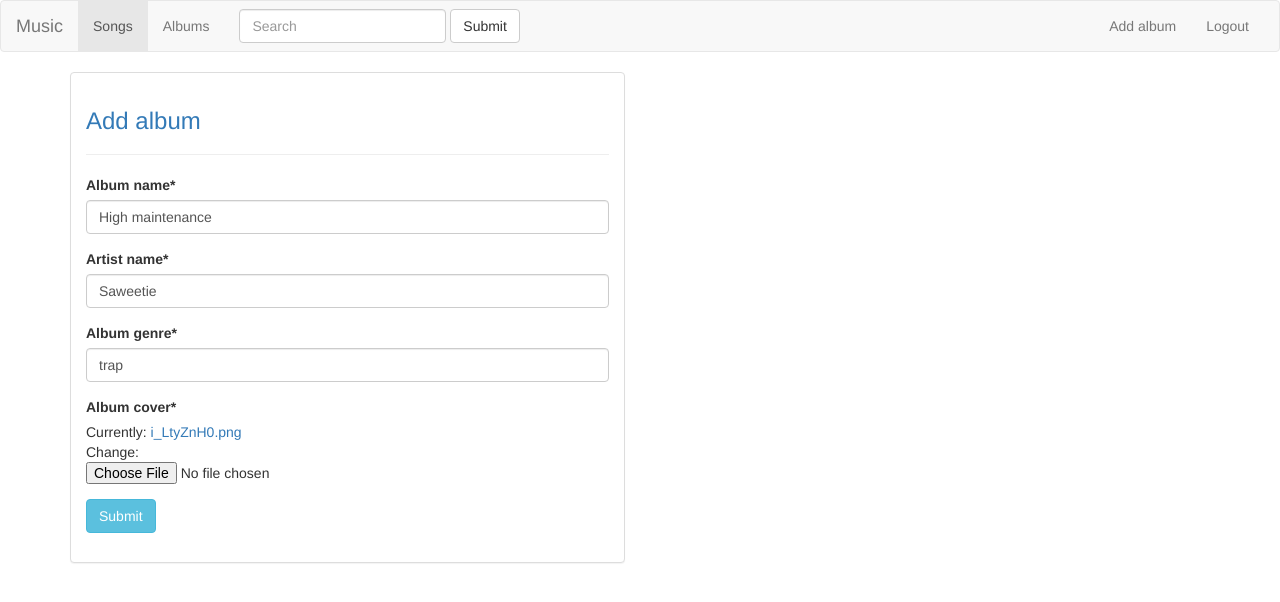
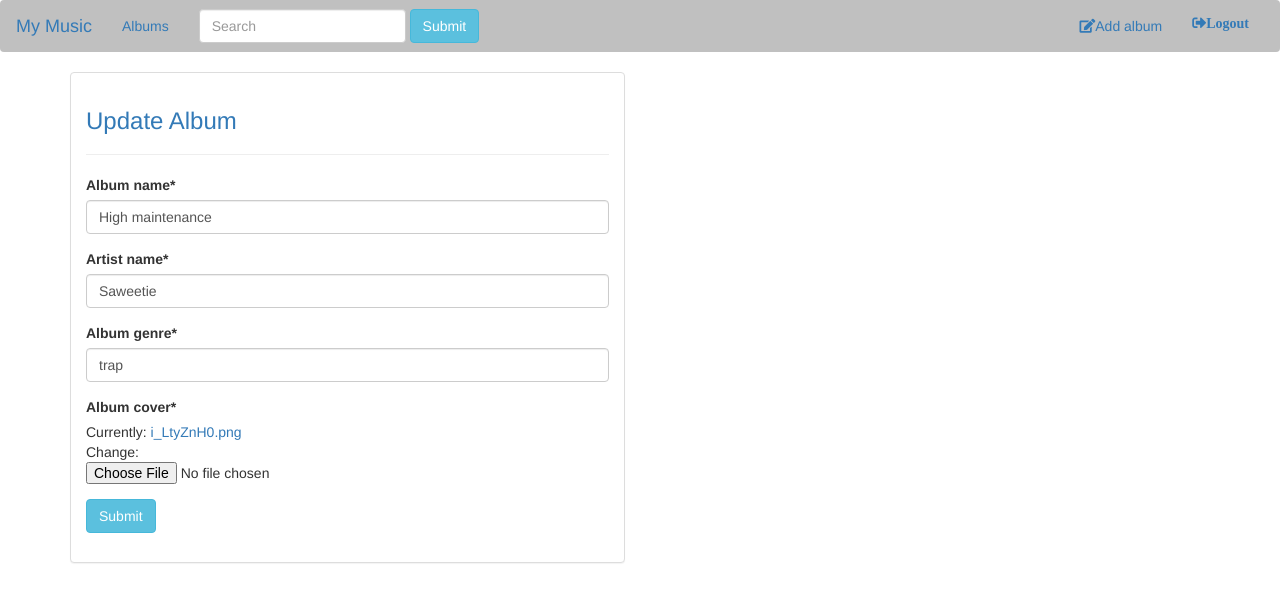
Before and after one commit to kariukiwambui/songs, a Django app: page /1/update-album in a window 1280 px wide. Shown: the top 602 px of the page. Run offline with Django 3.2, Linux system fonts and the light colour scheme; data comes from the database, SQL or seed files in the repository; both versions use the stored data as it was after the commit; some libraries are stand-ins or nearby versions.

Commit message:
songs app

```diff
--- a/songs/models.py
+++ b/songs/models.py
@@ -1,8 +1,10 @@
 from django.db import models
 from django.shortcuts import reverse
+from django.contrib.auth.models import User
 
 # Create your models here.
 class Album(models.Model):
+    user = models.ForeignKey(User, on_delete=models.CASCADE)
     album_name = models.CharField(max_length=25)
     artist_name = models.CharField(max_length=30)
     album_genre = models.CharField(max_length=10)
--- a/songs/templates/songs/base.html
+++ b/songs/templates/songs/base.html
@@ -12,7 +12,7 @@
 
 
 
-<nav class="navbar navbar-default">
+<nav class="navbar navbar-dark" style="background-color:silver">
   <div class="container-fluid">
     <!-- Brand and toggle get grouped for better mobile display -->
     <div class="navbar-header">
@@ -22,26 +22,26 @@
         <span class="icon-bar"></span>
         <span class="icon-bar"></span>
       </button>
-      <a class="navbar-brand" href="#">Music</a>
+      <a class="navbar-brand" href="{% url 'songs:index' %}">My Music</a>
     </div>
 
     <!-- Collect the nav links, forms, and other content for toggling -->
     <div class="collapse navbar-collapse" id="bs-example-navbar-collapse-1">
       <ul class="nav navbar-nav">
-        <li class="active"><a href="#">Songs <span class="sr-only">(current)</span></a></li>
-        <li><a href="#">Albums</a></li>
+
+        <li><a href="{% url 'songs:index' %}">Albums</a></li>
 
       </ul>
       <form class="navbar-form navbar-left">
         <div class="form-group">
-          <input type="text" class="form-control" placeholder="Search">
+          <input type="text" class="form-control" name="q" value="{{request.GET.q}}" placeholder="Search">
         </div>
-        <button type="submit" class="btn btn-default">Submit</button>
+        <button type="submit" class="btn btn-info">Submit</button>
       </form>
       <ul class="nav navbar-nav navbar-right">
-        <li><a href="{% url 'songs:create_album' %}">Add album</a></li>
+        <li><a href="{% url 'songs:create_album' %}"><i class="fas fa-edit"></i>Add album</a></li>
 
-        <li><a href="#">Logout</a></li>
+        <li><a href="{% url 'songs:login' %}"><i class="fas fa-sign-out-alt">Logout</i></a></li>
       </ul>
     </div><!-- /.navbar-collapse -->
   </div><!-- /.container-fluid -->
--- a/songs/templates/songs/create_album.html
+++ b/songs/templates/songs/create_album.html
@@ -8,7 +8,7 @@
     <div class="row">
         <div class="col-sm-6">
             <div class="panel panel-default panel-body">
-                <h3 class="text-primary">Add album</h3>
+                <h3 class="text-primary">{% if object%}Update Album{%else%}Add album{%endif%}</h3>
                 <hr>
                 <form method="post" enctype="multipart/form-data">
                     {%if message%}
--- a/songs/templates/songs/create_song.html
+++ b/songs/templates/songs/create_song.html
@@ -8,7 +8,7 @@
         <div class="col-sm-4">
             <div class="panel panel-info">
                 <div class="panel-body">
-                    <h3 class="text-primary text-capitalize">new song</h3>
+                    <h3 class="text-primary text-capitalize">{%if object%}Update Song{%else%}New song{%endif%}</h3>
                     <hr>
                     <form method="post" enctype="multipart/form-data">
                         {%if message%}
--- a/songs/templates/songs/detail.html
+++ b/songs/templates/songs/detail.html
@@ -8,7 +8,7 @@
     <div class="row">
         <div class="col-sm-3">
         <div class="panel panel-default">
-            <div class="panel-body">
+            <div class="panel-body" style="background-color:silver;">
                 <img src="{{album.album_cover.url}}" class="img img-responsive" alt="" style="height:200px;width:80%">
                 <div class="caption">
                     <h5>{{album.album_name}}</h5>
--- a/songs/views.py
+++ b/songs/views.py
@@ -4,10 +4,26 @@ from .forms import AlbumForm, SongForm, UserForm
 from django.views.generic import UpdateView
 from django.contrib.auth import login, authenticate, logout
 from django.contrib.auth.decorators import login_required
+from django.db.models import Q
 # Create your views here.
 @login_required(login_url='songs:login')
 def index(request):
-    albums = Album.objects.all()
+    albums = Album.objects.filter(user=request.user)
+    song_results = Song.objects.all()
+    query = request.GET.get("q")
+    if query:
+        albums = albums.filter(
+            Q(album_name__icontains=query) |
+            Q(artist_name__icontains=query)
+        ).distinct()
+        song_results = song_results.filter(
+            Q(song_name__icontains=query)
+        ).distinct()
+        return render(request, 'songs/index.html', {
+            'albums': albums,
+            'songs': song_results,
+        })
+
     return render(request, 'songs/index.html', {'albums': albums})
 def detail(request,album_id):
     album = get_object_or_404(Album, pk=album_id)
@@ -16,7 +32,7 @@ def detail(request,album_id):
 def create_album(request):
     form = AlbumForm(request.POST or None, request.FILES or None)
     if form.is_valid():
-        albums = Album.objects.all()
+        albums = Album.objects.filter(user=request.user)
         for album in albums:
             if album.album_name == form.cleaned_data.get('album_name'):
                 context = {
@@ -26,6 +42,7 @@ def create_album(request):
                 return render(request, 'songs/create_album.html', context)
         album = form.save(commit=False)
         album.album_cover = request.FILES['album_cover']
+        album.user = request.user
         album.save()
         return render(request, 'songs/detail.html', {'album': album})
     return render(request, 'songs/create_album.html', {'form': form})
@@ -93,12 +110,13 @@ def signup(request):
 
 def signin(request):
     if request.method == 'POST':
-        email = request.POST['email']
+        username = request.POST['username']
         password = request.POST['password']
-        user = authenticate(email=email, password=password)
-        #if user.is_active:
-        login(request, user)
-        return redirect('songs:index')
+        user = authenticate(username=username, password=password)
+        if user is not None:
+            if user.is_active:
+                login(request, user)
+                return redirect('songs:index')
         #return render(request, 'registration/login.html', {'message':'Account deactivated'})
     return render(request, 'registration/login.html')
 
@@ -107,4 +125,4 @@ def logout_user(request):
     context = {
         'message': 'Logged out!'
     }
-    return render(request, 'registration/login', context)
+    return redirect('registration/login.html')
```
Also changed, not shown: songs/templates/registration/login.html (+5 -5 lines), db.sqlite3, media/a_6ZGjpk5.jpg (added), media/i_AR8u3FP.png (added), media/i_LtyZnH0.png (added), media/i_VrMi6eD.png (added), media/t_27DgvVS.png (added), media/t_HAYbKdC.png (added), media/t_WD9bbR7.png (added), songs/migrations/0001_initial.py, 3 other files.
